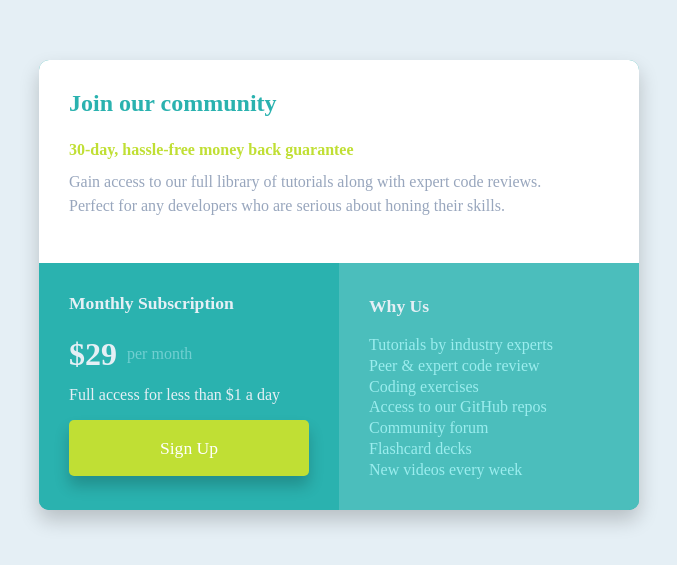
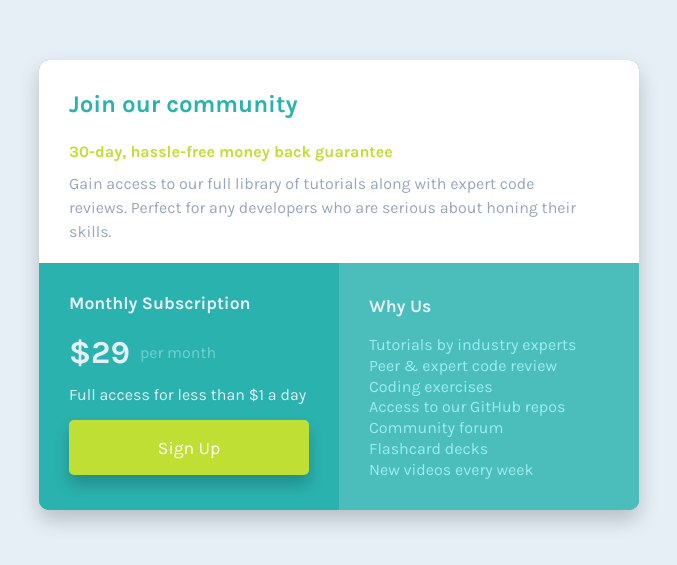
Before and after one commit to WizardDevX/frontend-mentor-grid-card-component, a plain HTML site: page index.html in a window 1280 px wide. Shown: the part 115-680 px from the top of the page, without its empty margins (301-978 px from the left). Drawn offline with Linux system fonts and the light colour scheme.

Commit message:
Added fonts

```diff
--- a/main.css
+++ b/main.css
@@ -1,7 +1,10 @@
+@import url("https://fonts.googleapis.com/css2?family=Karla:wght@400;700&display=swap");
+
 * {
 	margin: 0;
 	padding: 0;
 	box-sizing: border-box;
+	font-family: "Karla", sans-serif;
 }
 
 :root {
@@ -29,7 +32,7 @@ body {
 	background-color: var(--cyan);
 	grid-template: 45% 55% / repeat(2, 1fr);
 	border-radius: 10px;
-    box-shadow: 0 10px 20px rgba(0, 0, 0, .2);
+	box-shadow: 0 10px 20px rgba(0, 0, 0, 0.2);
 }
 
 .community {
@@ -52,7 +55,7 @@ body {
 	font-size: 1em;
 	font-weight: 700;
 	color: var(--yellow);
-    margin-bottom: .7em;
+	margin-bottom: 0.7em;
 }
 
 .community__text {
@@ -69,7 +72,7 @@ body {
 .subscription__title {
 	color: var(--gray);
 	font-size: 1.1em;
-    margin-bottom: .5em;
+	margin-bottom: 0.5em;
 }
 
 .subscription__price {
@@ -81,7 +84,7 @@ body {
 }
 
 .subscription__interval {
-    font-size: .5em;
+	font-size: 0.5em;
 	font-weight: 400;
 	color: hsl(181, 51%, 63%);
 	margin-left: 10px;
@@ -104,7 +107,7 @@ body {
 	width: 100%;
 	text-align: center;
 	border-radius: 5px;
-    box-shadow: 0 10px 15px rgba(0, 0, 0, .2);
+	box-shadow: 0 10px 15px rgba(0, 0, 0, 0.2);
 }
 
 .us {
@@ -130,9 +133,7 @@ body {
 	font-weight: 400;
 }
 
-
 @media screen and (max-width: 628px) {
-
 	.container {
 		height: 100%;
 		padding: 5%;
@@ -155,5 +156,4 @@ body {
 	.us {
 		border-radius: 0 0 10px 10px;
 	}
-
 }
```
Lines whose indentation alone changed are shown as unchanged.
